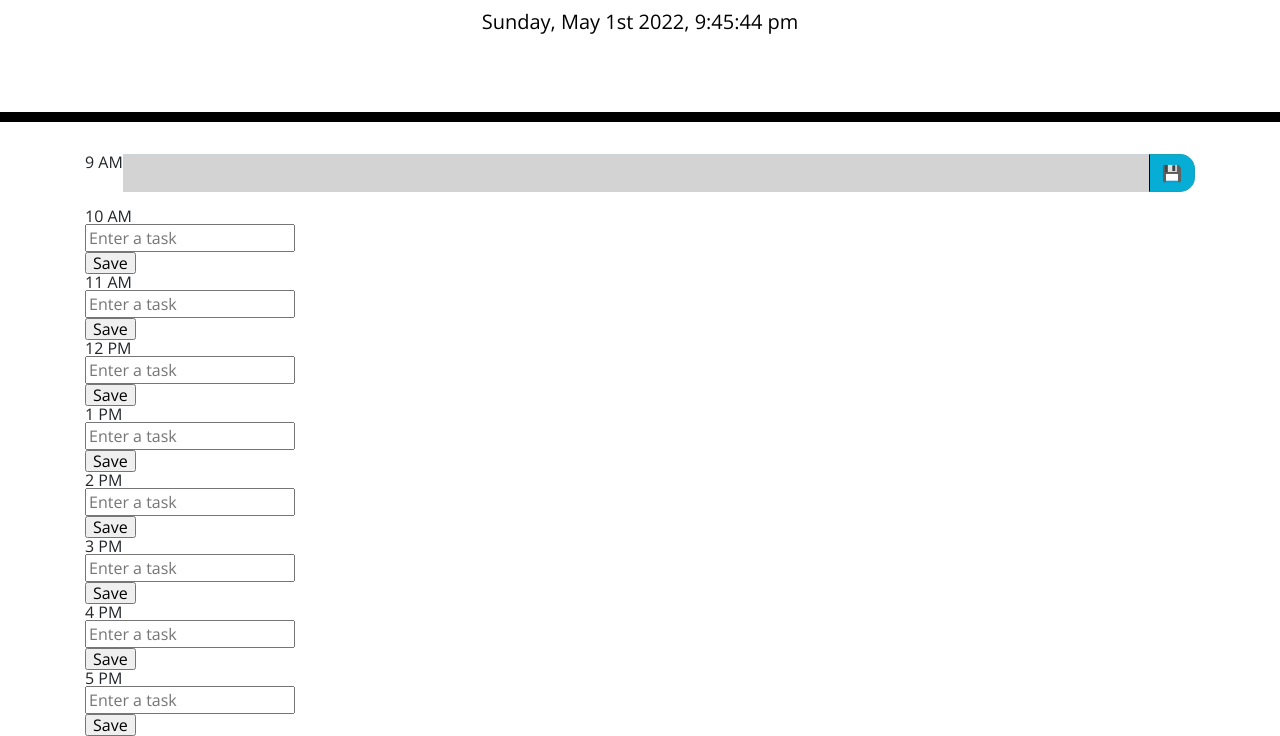
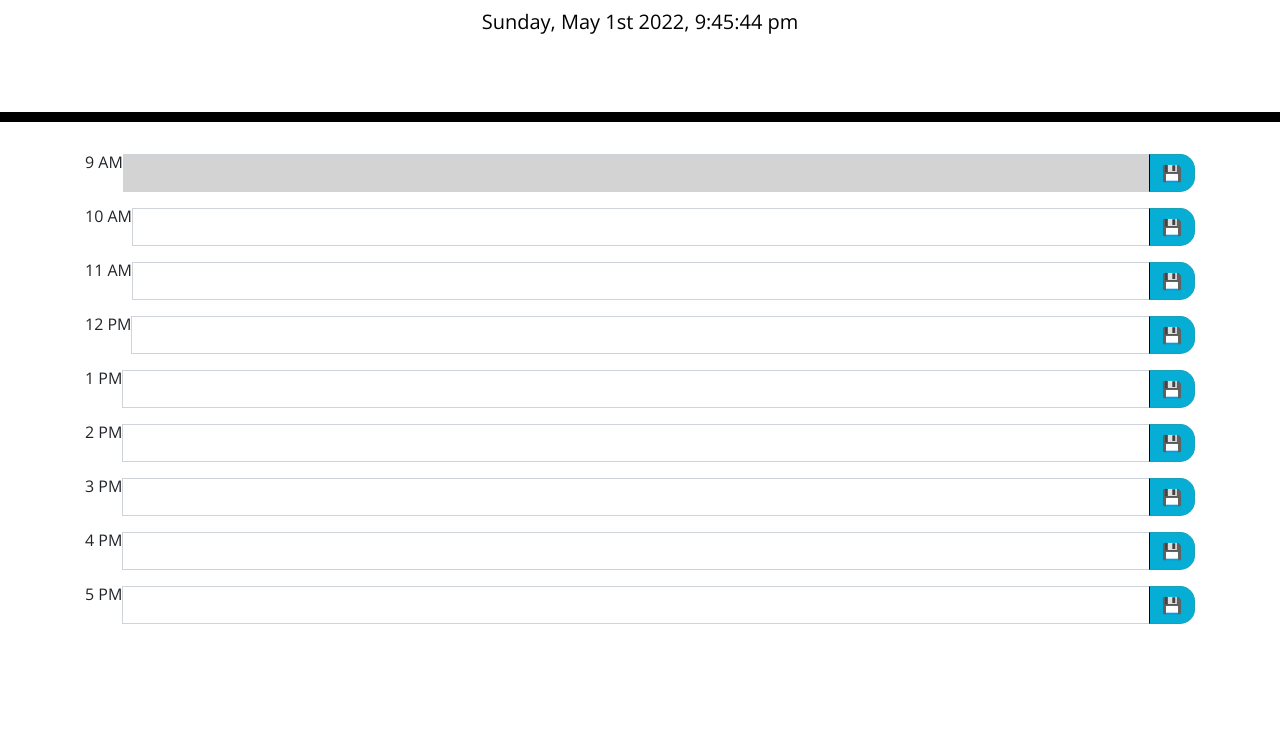
Before and after one commit to anoorishad/HW-Work-Day-Scheduler, a plain HTML site: page index.html in a window 1280 px wide. Shown: the part 182-918 px from the top of the page. After the commit the page ends 822 px from the top, so only its background shows below. Drawn offline with nearby package versions, Linux system fonts and the light colour scheme.

Commit message:
added additional time coding

```diff
--- a/assets/js/script.js
+++ b/assets/js/script.js
@@ -11,10 +11,98 @@ setInterval(function(){
 },1000)
 
 // 9am
-if (currentHour === 19 ) {
+if (currentHour === 9 ) {
     $("#9").addClass("present");
 }
-else if (currentHour > 19) {
+else if (currentHour > 9) {
+    $("#9").addClass("past");
+}
+else {
+    $("#9").addClass("future");
+}
+console.log(currentHour);
+// 10am
+if (currentHour === 9 ) {
+    $("#9").addClass("present");
+}
+else if (currentHour > 9) {
+    $("#9").addClass("past");
+}
+else {
+    $("#9").addClass("future");
+}
+console.log(currentHour);
+// 11am
+if (currentHour === 9 ) {
+    $("#9").addClass("present");
+}
+else if (currentHour > 9) {
+    $("#9").addClass("past");
+}
+else {
+    $("#9").addClass("future");
+}
+console.log(currentHour);
+// 12pm
+if (currentHour === 9 ) {
+    $("#9").addClass("present");
+}
+else if (currentHour > 9) {
+    $("#9").addClass("past");
+}
+else {
+    $("#9").addClass("future");
+}
+console.log(currentHour);
+// 1pm
+if (currentHour === 9 ) {
+    $("#9").addClass("present");
+}
+else if (currentHour > 9) {
+    $("#9").addClass("past");
+}
+else {
+    $("#9").addClass("future");
+}
+console.log(currentHour);
+// 2pm
+if (currentHour === 9 ) {
+    $("#9").addClass("present");
+}
+else if (currentHour > 9) {
+    $("#9").addClass("past");
+}
+else {
+    $("#9").addClass("future");
+}
+console.log(currentHour);
+// 3pm
+if (currentHour === 9 ) {
+    $("#9").addClass("present");
+}
+else if (currentHour > 9) {
+    $("#9").addClass("past");
+}
+else {
+    $("#9").addClass("future");
+}
+console.log(currentHour);
+// 4pm
+if (currentHour === 9 ) {
+    $("#9").addClass("present");
+}
+else if (currentHour > 9) {
+    $("#9").addClass("past");
+}
+else {
+    $("#9").addClass("future");
+}
+console.log(currentHour);
+// 5pm
+if (currentHour === 9 ) {
+    $("#9").addClass("present");
+}
+else if (currentHour > 9) {
     $("#9").addClass("past");
 }
 else {
--- a/index.html
+++ b/index.html
@@ -30,73 +30,115 @@
     </header>
     <div class="container">
       <!-- Timeblocks go here -->
+      <!-- 9am -->
       <div class = "input-group mb-3">
         <div class = "time-box" scope="row">
           <div class="time-text">9 AM</div>
         </div>
 
-         <input class= "form-control" type="text" id="9" name="9" placeholder="" />
+        <input class= "form-control" type="text" id="9" name="9" placeholder="" />
 
         <div class="input-group-append">
           <button id="9btn" class="btn btn-info saveBtn" type="button">&#128190</button>
         </div>
       </div>
-      <div>
-        <div scope="row">10 AM</div>
-        <div>
-          <input type="text" id="10" name="10" placeholder="Enter a task" />
+      <!-- 10am -->
+      <div class = "input-group mb-3">
+        <div class = "time-box" scope="row">
+          <div class="time-text">10 AM</div>
         </div>
-        <div><input type="button" value="Save" /></div>
+
+        <input class= "form-control" type="text" id="10" name="10" placeholder="" />
+
+        <div class="input-group-append">
+          <button id="10btn" class="btn btn-info saveBtn" type="button">&#128190</button>
+        </div>
       </div>
-      <div>
-        <div scope="row">11 AM</div>
-        <div>
-          <input type="text" id="11" name="11" placeholder="Enter a task" />
+      <!-- 11am -->
+      <div class = "input-group mb-3">
+        <div class = "time-box" scope="row">
+          <div class="time-text">11 AM</div>
         </div>
-        <div><input type="button" value="Save" /></div>
+
+        <input class= "form-control" type="text" id="11" name="11" placeholder="" />
+
+        <div class="input-group-append">
+          <button id="11btn" class="btn btn-info saveBtn" type="button">&#128190</button>
+        </div>
       </div>
-      <div>
-        <div scope="row">12 PM</div>
-        <div>
-          <input type="text" id="12" name="12" placeholder="Enter a task" />
+      <!-- 12pm -->
+      <div class = "input-group mb-3">
+        <div class = "time-box" scope="row">
+          <div class="time-text">12 PM</div>
         </div>
-        <div><input type="button" value="Save" /></div>
+
+        <input class= "form-control" type="text" id="12" name="12" placeholder="" />
+
+        <div class="input-group-append">
+          <button id="12btn" class="btn btn-info saveBtn" type="button">&#128190</button>
+        </div>
       </div>
-      <div>
-        <div scope="row">1 PM</div>
-        <div>
-          <input type="text" id="1" name="1" placeholder="Enter a task" />
+      <!-- 1pm -->
+      <div class = "input-group mb-3">
+        <div class = "time-box" scope="row">
+          <div class="time-text">1 PM</div>
         </div>
-        <div><input type="button" value="Save" /></div>
+
+        <input class= "form-control" type="text" id="1" name="1" placeholder="" />
+
+        <div class="input-group-append">
+          <button id="1btn" class="btn btn-info saveBtn" type="button">&#128190</button>
+        </div>
       </div>
-      <div>
-        <div scope="row">2 PM</div>
-        <div>
-          <input type="text" id="2" name="2" placeholder="Enter a task" />
+      <!-- 2pm -->
+      <div class = "input-group mb-3">
+        <div class = "time-box" scope="row">
+          <div class="time-text">2 PM</div>
         </div>
-        <div><input type="button" value="Save" /></div>
+
+        <input class= "form-control" type="text" id="2" name="2" placeholder="" />
+
+        <div class="input-group-append">
+          <button id="2btn" class="btn btn-info saveBtn" type="button">&#128190</button>
+        </div>
       </div>
-      <div>
-        <div scope="row">3 PM</div>
-        <div>
-          <input type="text" id="3" name="3" placeholder="Enter a task" />
+      <!-- 3pm -->
+      <div class = "input-group mb-3">
+        <div class = "time-box" scope="row">
+          <div class="time-text">3 PM</div>
         </div>
-        <div><input type="button" value="Save" /></div>
+
+        <input class= "form-control" type="text" id="3" name="3" placeholder="" />
+
+        <div class="input-group-append">
+          <button id="3btn" class="btn btn-info saveBtn" type="button">&#128190</button>
+        </div>
       </div>
-      <div>
-        <div scope="row">4 PM</div>
-        <div>
-          <input type="text" id="4" name="4" placeholder="Enter a task" />
+      <!-- 4pm -->
+      <div class = "input-group mb-3">
+        <div class = "time-box" scope="row">
+          <div class="time-text">4 PM</div>
         </div>
-        <div><input type="button" value="Save" /></div>
+
+        <input class= "form-control" type="text" id="4" name="4" placeholder="" />
+
+        <div class="input-group-append">
+          <button id="4btn" class="btn btn-info saveBtn" type="button">&#128190</button>
+        </div>
       </div>
-      <div>
-        <div scope="row">5 PM</div>
-        <div>
-          <input type="text" id="5" name="5" placeholder="Enter a task" />
+      <!-- 5pm -->
+      <div class = "input-group mb-3">
+        <div class = "time-box" scope="row">
+          <div class="time-text">5 PM</div>
         </div>
-        <div><input type="button" value="Save" /></div>
+
+        <input class= "form-control" type="text" id="5" name="5" placeholder="" />
+
+        <div class="input-group-append">
+          <button id="5btn" class="btn btn-info saveBtn" type="button">&#128190</button>
+        </div>
       </div>
+
       <!-- </tbody>
       </table> -->
     </div>
```
